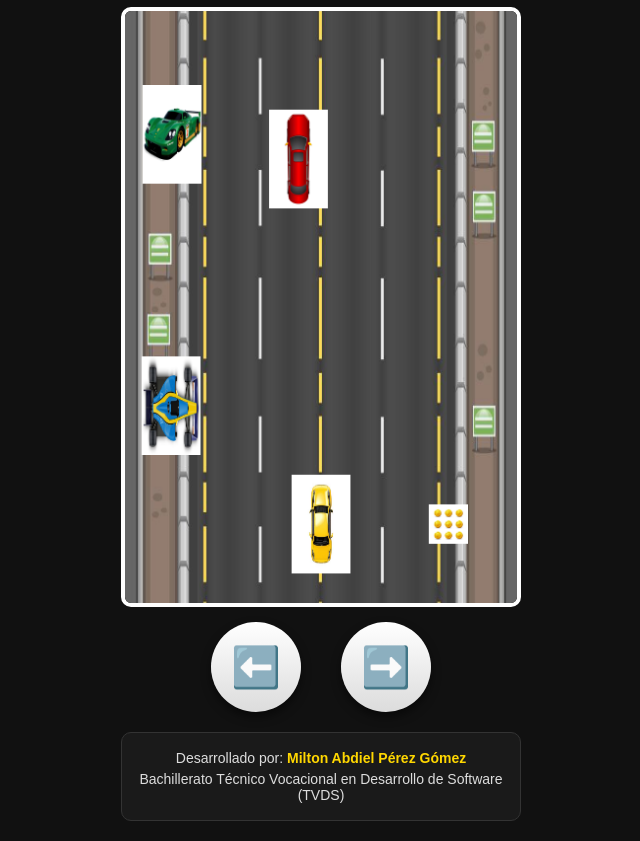
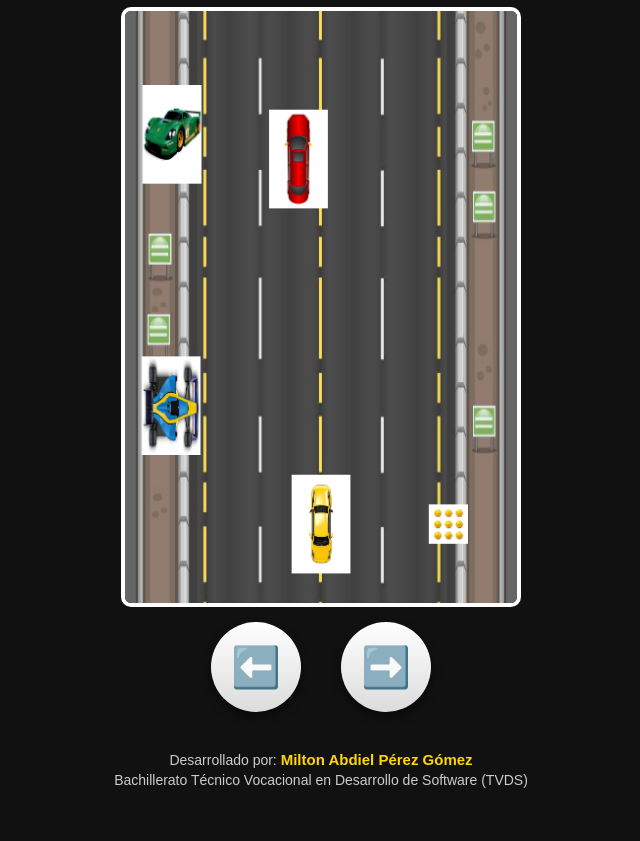
Before and after one commit to Milton-Abdiel/car-race, a plain HTML site: page index.html in a window 1280 px wide. Shown: the part 90-931 px from the top of the page, without its empty margins (319-959 px from the left). After the commit the page ends 897 px from the top, so only its background shows below. Drawn offline with Linux system fonts and the light colour scheme.

Commit message:
Refactor .creditos styles in style.css
Updated styles for .creditos class including margin, padding, and color adjustments.

```diff
--- a/style.css
+++ b/style.css
@@ -108,21 +108,18 @@ button{
 /* CRÉDITOS */
 
 .creditos{
-    width:400px;
-    margin:20px auto;
-    padding:12px;
-    background:#1a1a1a;
-    border:1px solid #333;
-    border-radius:10px;
+    margin-top:20px;
+    padding:15px;
     text-align:center;
-    color:#ddd;
+    color:#ccc;
     font-size:14px;
 }
 
 .creditos strong{
     color:gold;
+    font-size:15px;
 }
 
 .creditos p{
-    margin:5px 0;
+    margin:4px 0;
 }
```
